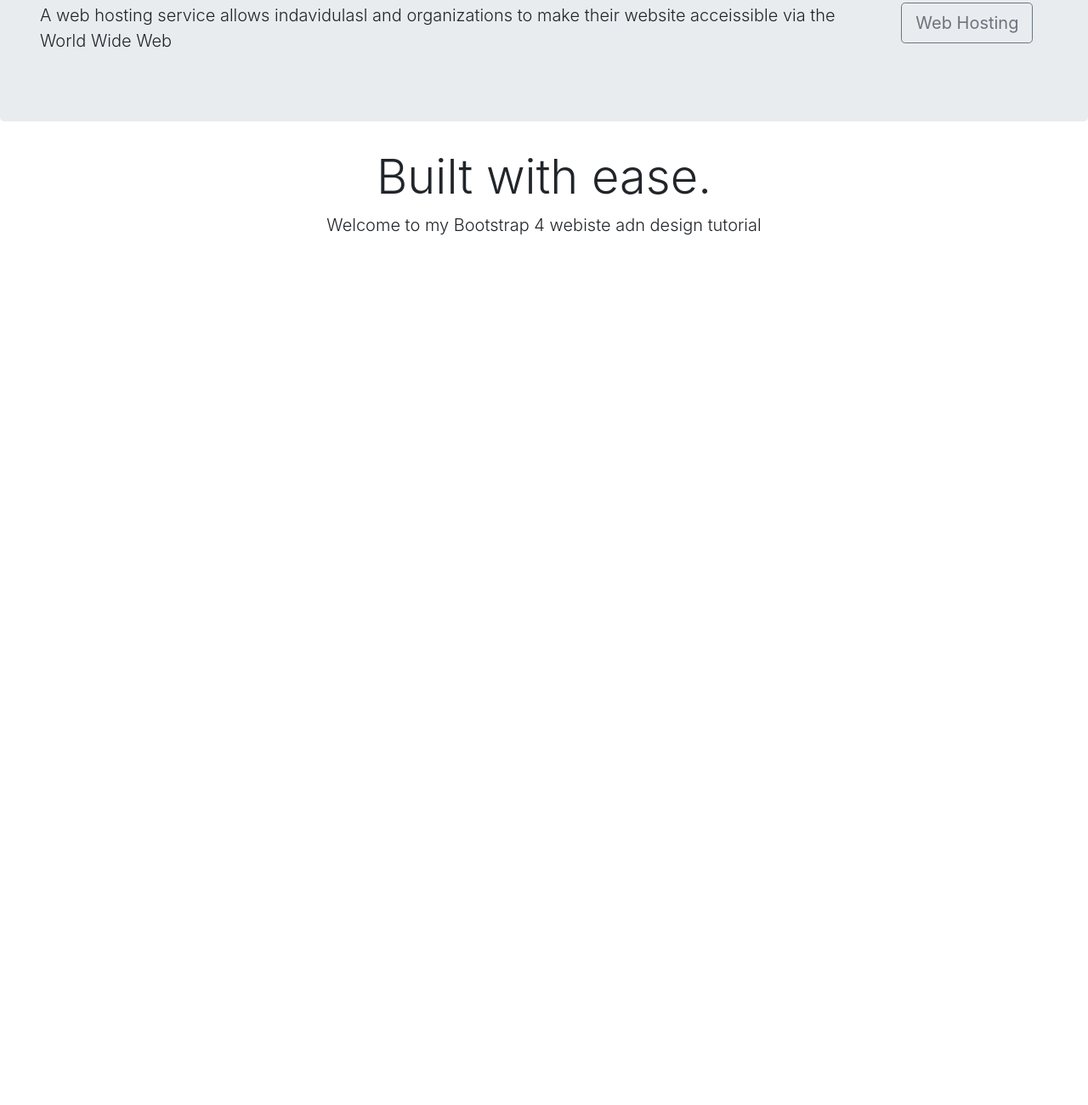
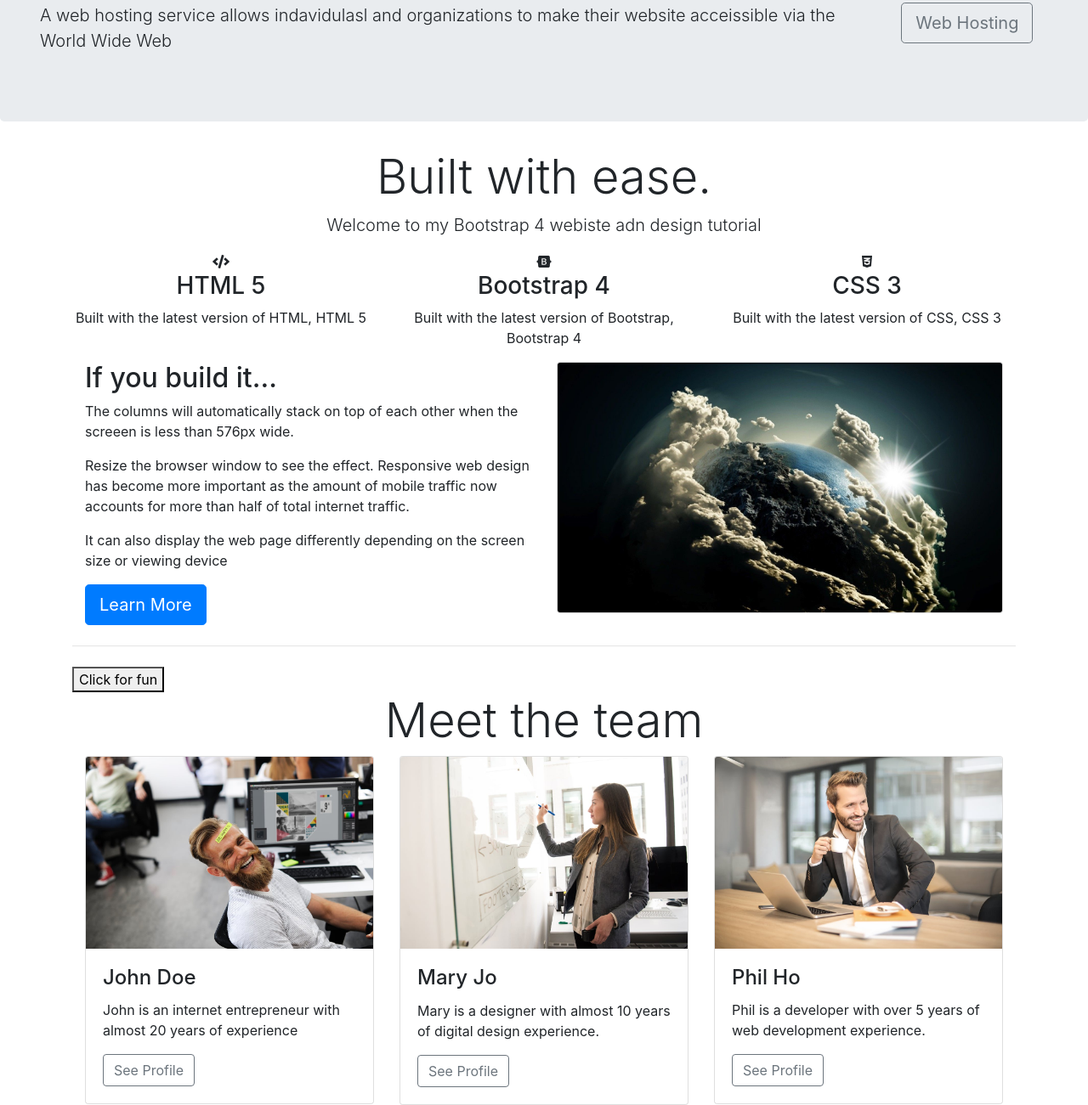
Before and after one commit to tyler-ray/Another-Hosting-demo, a website: page index.html in a window 1280 px wide. Shown: the part 1097-2398 px from the top of the page at 85% size. Before the commit the page ends 1393 px from the top, so only its background shows below. Drawn offline with nearby package versions, Linux system fonts and the light colour scheme.

Commit message:
meet the team

```diff
--- a/index.html
+++ b/index.html
@@ -11,6 +11,8 @@
 
     <link rel="stylesheet" href="https://stackpath.bootstrapcdn.com/bootstrap/4.3.1/css/bootstrap.min.css"
         integrity="sha384-ggOyR0iXCbMQv3Xipma34MD+dH/1fQ784/j6cY/iJTQUOhcWr7x9JvoRxT2MZw1T" crossorigin="anonymous">
+    <link rel="stylesheet" href="https://use.fontawesome.com/releases/v5.8.1/css/all.css"
+        integrity="sha384-50oBUHEmvpQ+1lW4y57PTFmhCaXp0ML5d60M1M7uH2+nqUivzIebhndOJK28anvf" crossorigin="anonymous">
     <link rel="stylesheet" href="scss/custom.css">
 </head>
 
@@ -76,7 +78,8 @@
     <div class="container-fluid">
         <div class="row jumbotron">
             <div class="col-xs-12 col-sm-12 col-sm-9 col-lg-9 col-xl-10">
-                <p class="lead">A web hosting service allows indavidulasl and organizations to make their website acceissible via the World Wide Web</p>
+                <p class="lead">A web hosting service allows indavidulasl and organizations to make their website
+                    acceissible via the World Wide Web</p>
             </div>
             <div class="col-xs-12 col-sm-12 col-md-3 col-lg-3 col-xl-2">
                 <a href="#"><button class="btn btn-outline-secondary btn-lg" type='button'>Web Hosting</button></a>
@@ -96,6 +99,121 @@
             </div>
         </div>
     </div>
+    <div class="container">
+        <div class="row text-center padding">
+            <div class="col col-xs-12 col-sm-6 col-md-4">
+                <i class="fas fa-code"></i>
+                <h3>HTML 5</h3>
+                <p>Built with the latest version of HTML, HTML 5</p>
+            </div>
+            <div class="col col-xs-12 col-sm-6 col-md-4">
+                <i class="fab fa-bootstrap"></i>
+                <h3>Bootstrap 4</h3>
+                <p>Built with the latest version of Bootstrap, Bootstrap 4</p>
+            </div>
+            <div class="col-xs-12 col-md-4">
+                <i class="fab fa-css3-alt"></i>
+                <h3>CSS 3</h3>
+                <p>Built with the latest version of CSS, CSS 3</p>
+            </div>
+            <hr class="my-4">
+        </div>
+
+
+        <!-- Two Column Section -->
+        <div class="container-fluid container">
+            <div class="row padding">
+                <div class="col-md-12 col-lg-6">
+                    <h2>If you build it...</h2>
+                    <p>The columns will automatically stack on top of each other when the screeen is less than 576px
+                        wide.</p>
+                    <p>Resize the browser window to see the effect. Responsive web design has become more important as
+                        the amount of mobile traffic now accounts for more than half of total internet traffic.</p>
+                    <p>It can also display the web page differently depending on the screen size or viewing device</p>
+                    <a href='#' class="btn btn-lg btn-primary">Learn More</a>
+                </div>
+                <div class="col-md-12 col-lg-6">
+                    <div class="card">
+                        <img src="./imgs/Jzn5hwl.jpg" alt="height" class='card-img'>
+                    </div>
+                </div>
+            </div>
+        </div>
+        <hr class="my-4">
+
+        <!-- Fixed pos Parallax -->
+        <figure>
+            <div class="fixed-wrap">
+                <div id="fixed">
+
+                </div>
+            </div>
+        </figure>
+
+        <!-- Hidden Emoji Section -->
+        <button class="fun" data-toggle='collapse' data-target='#emoji'>Click for fun</button>
+        <div id="emoji" class="collapse">
+            <div class="container-fluid padding text-center">
+                <div class="row text-center">
+                    <div class="col-xs-12 col-sm-6 col-lg-3">
+                        <img src="./imgs/panda.gif" alt="" class="gif">
+                    </div>
+                    <div class="col-xs-12 col-sm-6 col-lg-3">
+                        <img src="./imgs/Monkey.gif" alt="" class="gif">
+                    </div>
+                    <div class="col-xs-12 col-sm-6 col-lg-3">
+                        <img src="./imgs/unicorn.gif" alt="" class="gif">
+                    </div>
+                    <div class="col-xs-12 col-sm-6 col-lg-3">
+                        <img src="./imgs/poop.gif" alt="" class="gif">
+                    </div>
+                </div>
+            </div>
+        </div>
+<!-- Meet the team -->
+
+<div class="container-fluid padding">
+    <div class="row welcome text-center">
+        <div class="col-12">
+            <h1 class="display-4">Meet the team</h1>
+        </div>
+    </div>
+</div>
+<!-- Team Cards -->
+<div class="container-fluid padding">
+    <div class="row padding">
+        <div class="col-md-4">
+            <div class="card">
+                <img src="./imgs/1Guy.jpeg" alt="team1" class="card-img-top">
+                <div class="card-body">
+                    <h4 class="card-title">John Doe</h4>
+                    <p class="card-text">John is an internet entrepreneur with almost 20 years of experience</p>
+                    <a href="#" class="btn btn-outline-secondary">See Profile</a>
+                </div>
+            </div>
+        </div>
+        <div class="col-md-4">
+            <div class="card">
+                <img src="./imgs/2Girl.jpeg" alt="team1" class="card-img-top">
+                <div class="card-body">
+                    <h4 class="card-title">Mary Jo</h4>
+                    <p class="card-text">Mary is a designer with almost 10 years of digital design experience.</p>
+                    <a href="#" class="btn btn-outline-secondary">See Profile</a>
+                </div>
+            </div>
+        </div>
+        <div class="col-md-4">
+            <div class="card">
+                <img src="./imgs/3Guy.jpeg" alt="team1" class="card-img-top">
+                <div class="card-body">
+                    <h4 class="card-title">Phil Ho</h4>
+                    <p class="card-text">Phil is a developer with over 5 years of web development experience.</p>
+                    <a href="#" class="btn btn-outline-secondary">See Profile</a>
+                </div>
+            </div>
+        </div>
+    </div>
+</div>
 
         <script src="https://code.jquery.com/jquery-3.3.1.slim.min.js"
             integrity="sha384-q8i/X+965DzO0rT7abK41JStQIAqVgRVzpbzo5smXKp4YfRvH+8abtTE1Pi6jizo"
```
Also changed, not shown: imgs/1Guy.jpeg (added), imgs/2Girl.jpeg (added), imgs/3Guy.jpeg (added), imgs/Monkey.gif (added), imgs/Unicorn.gif (added), imgs/panda.gif (added), imgs/poop.gif (added). Lines whose indentation alone changed are shown as unchanged.
